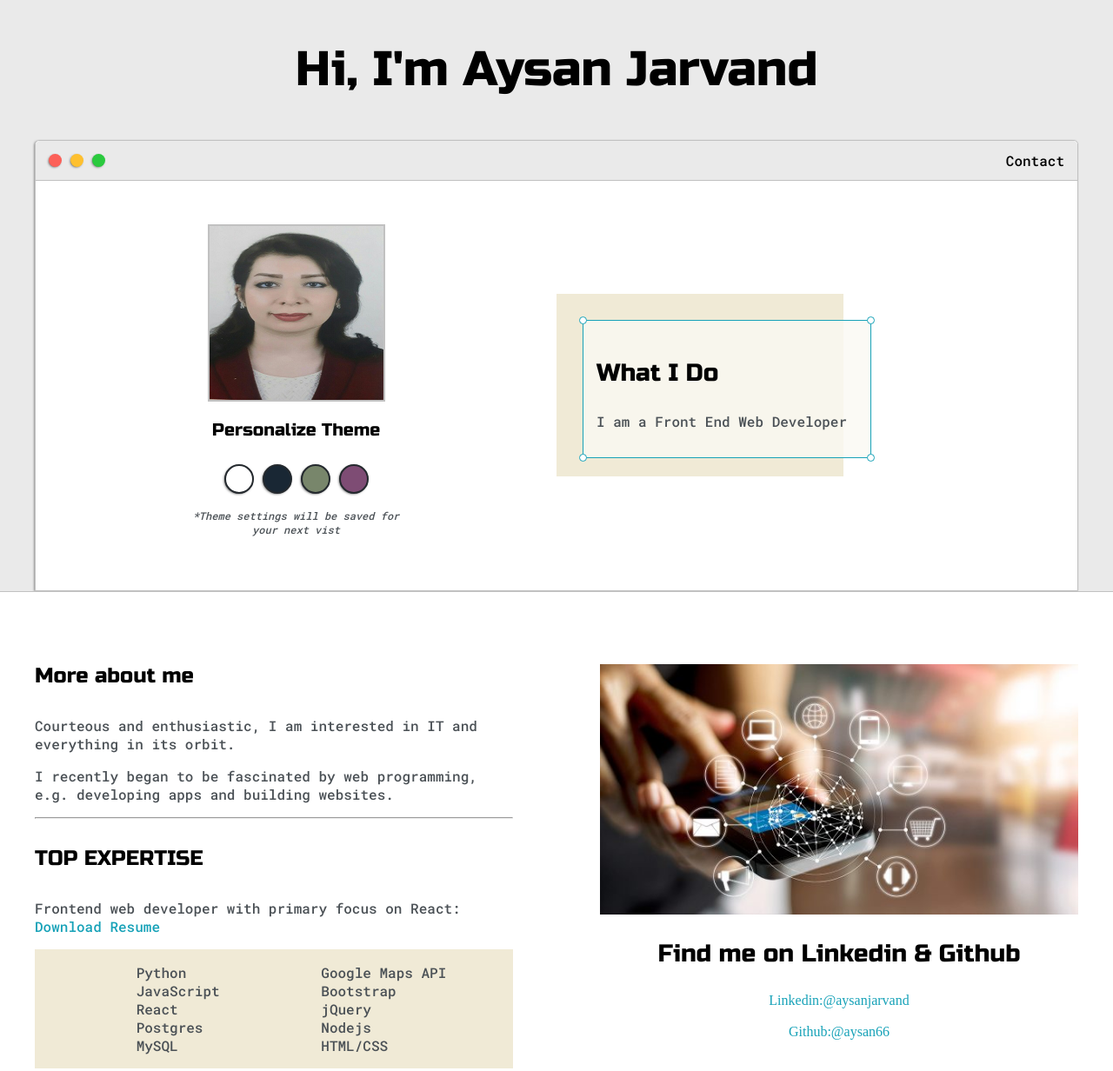
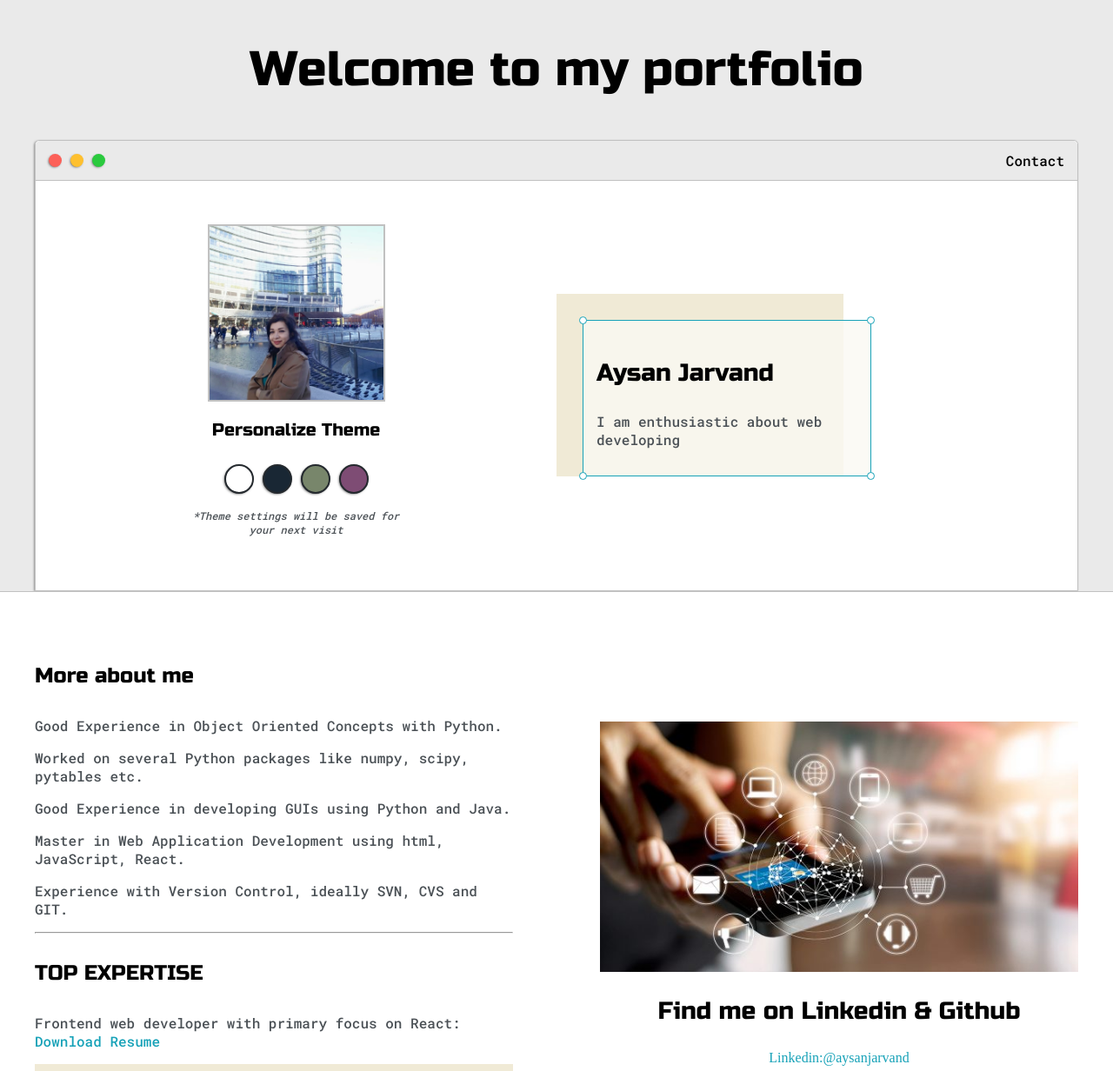
Before and after one commit to aysan66/Portfolio, a plain HTML site: page index.html in a window 1280 px wide. Shown: the top 1232 px of the page at 87% size. Drawn offline with nearby package versions, Linux system fonts and the light colour scheme.

Commit message:
first commit

```diff
--- a/index.html
+++ b/index.html
@@ -18,7 +18,7 @@
 	<section class="s1">
 		<div class="main-container">
 			<div class="greeting-wrapper">
-				<h1>Hi, I'm Aysan Jarvand</h1>
+				<h1>Welcome to my portfolio</h1>
 			</div>
 
 
@@ -42,7 +42,7 @@
 				</div>
 
 				<div class="left-column">
-					<img id="profile_pic" src="images/pic11.jpg">
+					<img id="profile_pic" src="images/aysaan.jpg">
 					<h5 style="text-align: center;line-height: 0;">Personalize Theme</h5>
 
 					<div id="theme-options-wrapper">
@@ -52,7 +52,7 @@
 						<div data-mode="purple" id="purple-mode" class="theme-dot"></div>
 					</div>
 
-					<p id="settings-note">*Theme settings will be saved for<br>your next vist</p>
+					<p id="settings-note">*Theme settings will be saved for<br>your next visit</p>
 				</div>
 
 				<div class="right-column">
@@ -61,8 +61,8 @@
 						<div id="preview">
 							<div id="corner-tl" class="corner"></div>
 							<div id="corner-tr" class="corner"></div>
-							<h3>What I Do</h3>
-							<p>I am a Front End Web Developer</p>
+							<h3>Aysan Jarvand</h3>
+							<p>I am  enthusiastic about web developing</p>
 							<div id="corner-br" class="corner"></div>
 							<div id="corner-bl" class="corner"></div>
 						</div>
@@ -79,9 +79,12 @@
 				<div class="about-me">
 					<h4>More about me</h4>
 
-					<p>Courteous and enthusiastic, I am interested in IT and everything in its orbit.</p>
+					<p>Good Experience in Object Oriented Concepts with Python.</p>
 
-					<p>I recently began to be fascinated by web programming, e.g. developing apps and building websites.</p>
+					<p>Worked on several Python packages like numpy, scipy, pytables etc.</p>
+					<p>Good Experience in developing GUIs using Python and Java.</p>
+					<p>Master in Web Application Development using html, JavaScript, React.</p>
+					<p>Experience with Version Control, ideally SVN, CVS and GIT.</p>
 
 
 					<hr>
@@ -173,7 +176,9 @@
 			<a href=""></a>
 			<h3 style="text-align: center;">Get In Touch</h3>
 
-			<form id="contact-form">
+			<form>
+
+
 				<a name="contact"></a>
 
 				<label>Name</label>
@@ -192,7 +197,7 @@
 			</form>
 		</div>
 	</section>
-
+     <script src="https://cdn.jsdelivr.net/npm/jquery@3.2.1/dist/jquery.min.js"></script>
 	<script type="text/javascript" src="script.js"></script>
 </body>
 </html>
```
Also changed, not shown: post2.html (+1 -1 lines), post3.html (+4 -1 lines), images/aysaan.jpg (added), images/pic11.jpg (deleted), script.js (line endings or trailing spaces).
